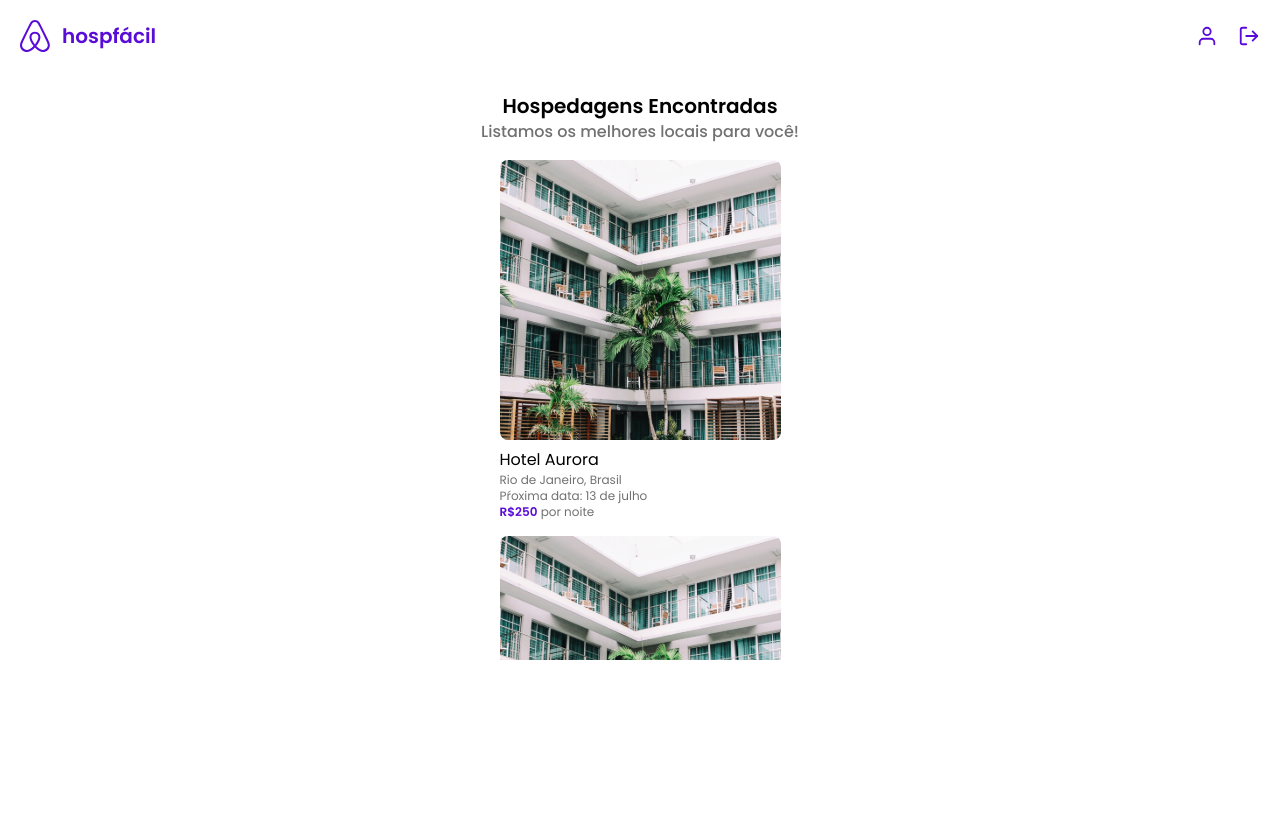
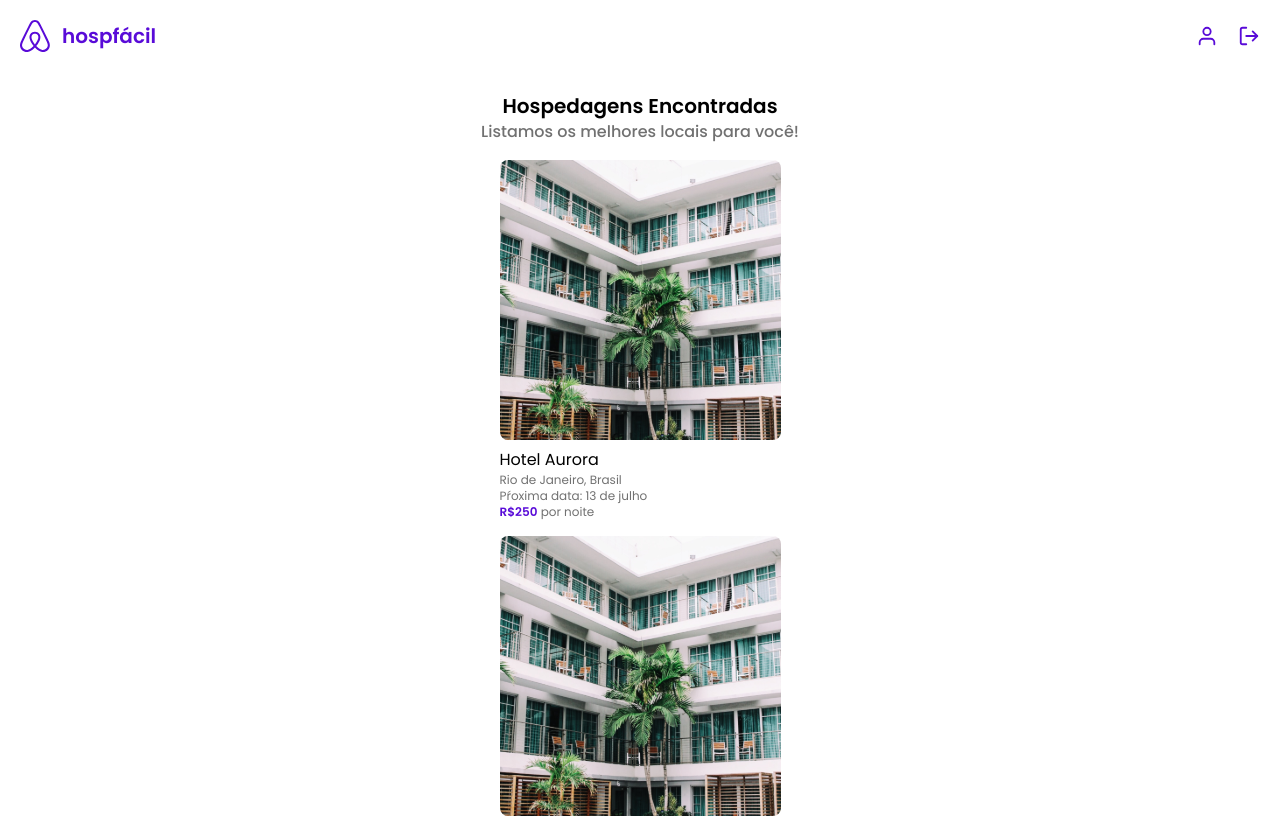
Before and after one commit to viniseven/hospfacil, a React (Vite) app: page / in a window 1280 px wide. Shown: the top 818 px of the page. Built offline with nearby package versions, Linux system fonts and the light colour scheme.

Commit message:
fix: adjust remove scrollbar

```diff
--- a/src/pages/FoundSearch/foundSearch.jsx
+++ b/src/pages/FoundSearch/foundSearch.jsx
@@ -13,7 +13,7 @@
         <p className="text-gray font-medium text-center">
           Listamos os melhores locais para você!
         </p>
-        <div className="flex flex-col items-center gap-4 mt-4 w-full max-h-[500px] overflow-y-auto">
+        <div className="flex flex-col items-center gap-4 mt-4 w-full">
           <ItemLocation />
           <ItemLocation />
           <ItemLocation />
```
